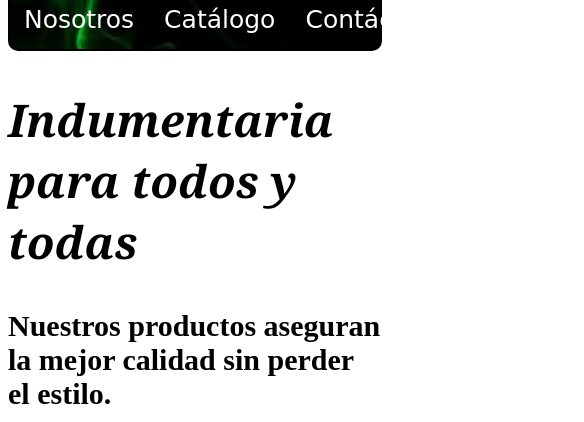
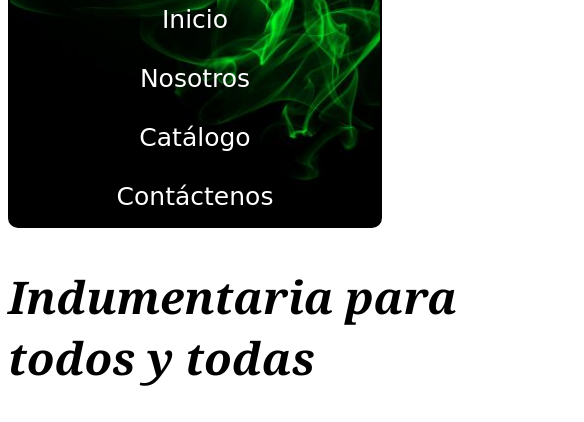
Before and after one commit to Igna-Ubait/Preentrega2-Ubait, a plain HTML site: page index.html in a window 390 px wide. Shown: the part 217-639 px from the top of the page, 584 px wide, since content can reach past the window. Drawn offline with Linux system fonts and the light colour scheme.

Commit message:
"modificaciones

```diff
--- a/estilos.css
+++ b/estilos.css
@@ -59,6 +59,7 @@ a {
        font-size: 45px;
        font-family: Georgia, 'Times New Roman', Times, serif;
        font-style: italic;
+       min-width: 576px;
 }
 
 .cuerpo__contenido-info-descripcion {
@@ -104,13 +105,6 @@ a {
     align-content: stretch;
 }
 
-/* .flex {
-    display: grid;
-    grid-template-columns: repeat(2, 1fr);
-    grid-template-rows: repeat(3, 1fr);
-    justify-items: center;
-} */
-
 .nosotros {
     font-size: 30px;
     font-family: Verdana, Geneva, Tahoma, sans-serif;
@@ -150,10 +144,9 @@ a {
 
 /* media querie para diversos dispositivos */
 
-
-@media only screen and (max.with:576px) {
+@media (max-width: 576px) {
 /* estilos generales */
-.encabezado {
+.encabezado__menu {
     flex-direction: column;
     align-items: center;
 }
@@ -171,3 +164,6 @@ a {
     flex-direction: column;
 }
 }
+.flex-container {
+    flex-direction: column;
+}
```
